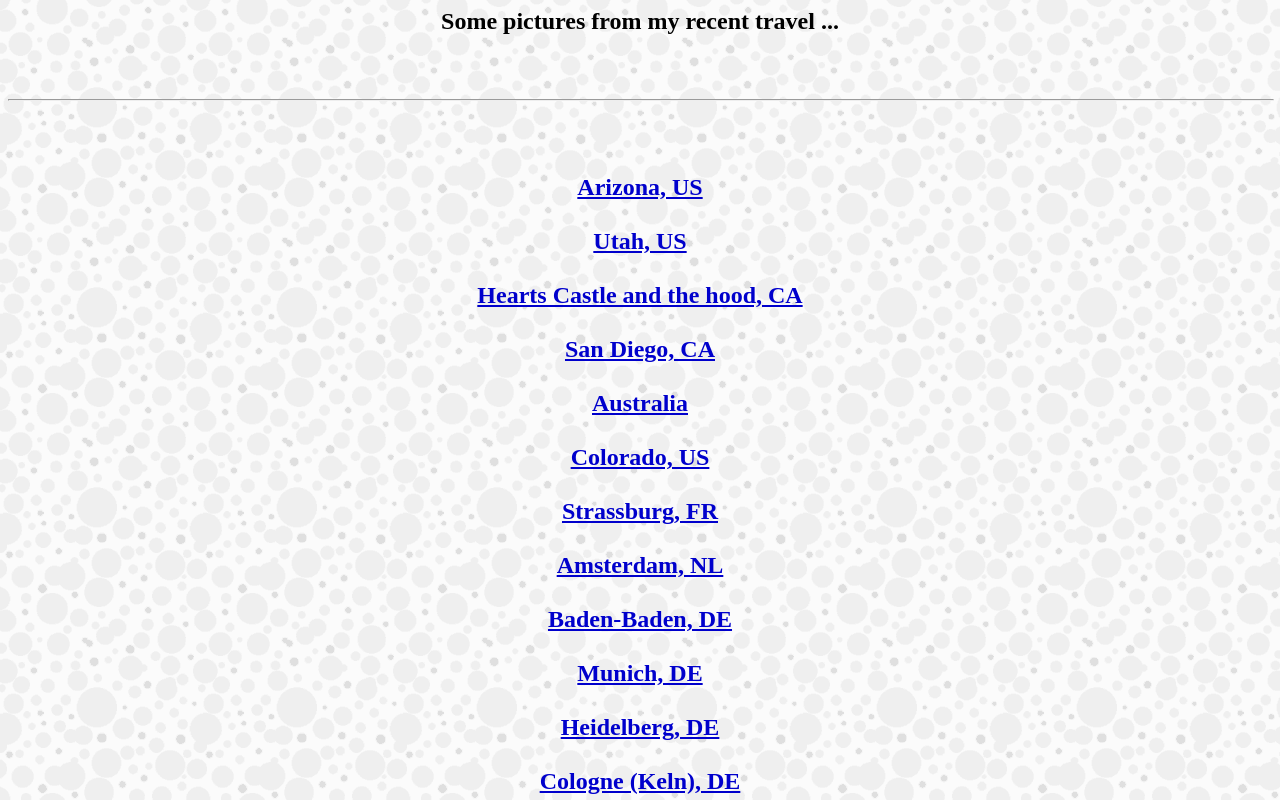
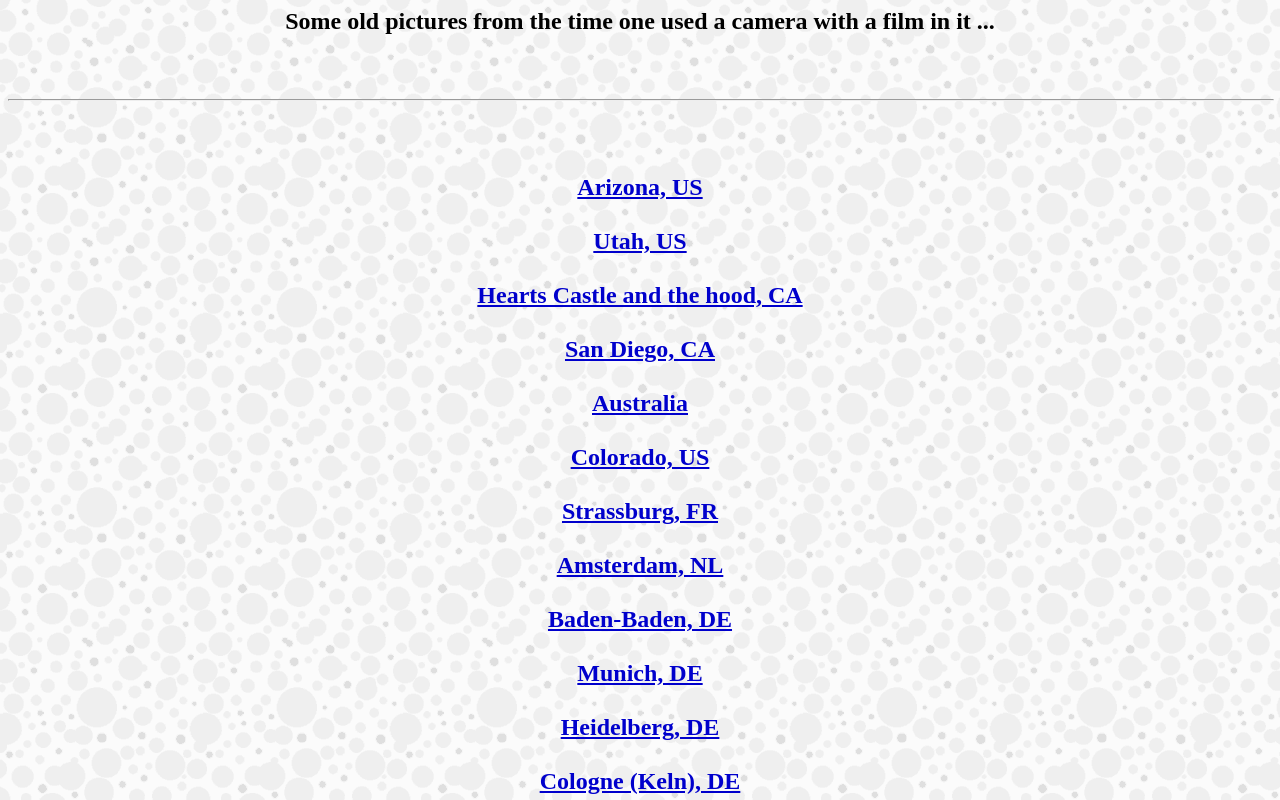
Before and after one commit to leonidak/leonidak.github.io, a plain HTML site: page oldphotos.html in a window 1280 px wide. Shown: the top 800 px of the page. Drawn offline with Linux system fonts and the light colour scheme.

Commit message:
Add files via upload

```diff
--- a/oldphotos.html
+++ b/oldphotos.html
@@ -10,7 +10,7 @@
 <BODY>
 <CENTER>
 <H2>
-Some pictures from my recent travel ...</H2>
+Some old pictures from the time one used a camera with a film in it ...</H2>
 </CENTER>
 <BR>&nbsp;
 
```
Also changed, not shown: index.html (+1 -1 lines).
